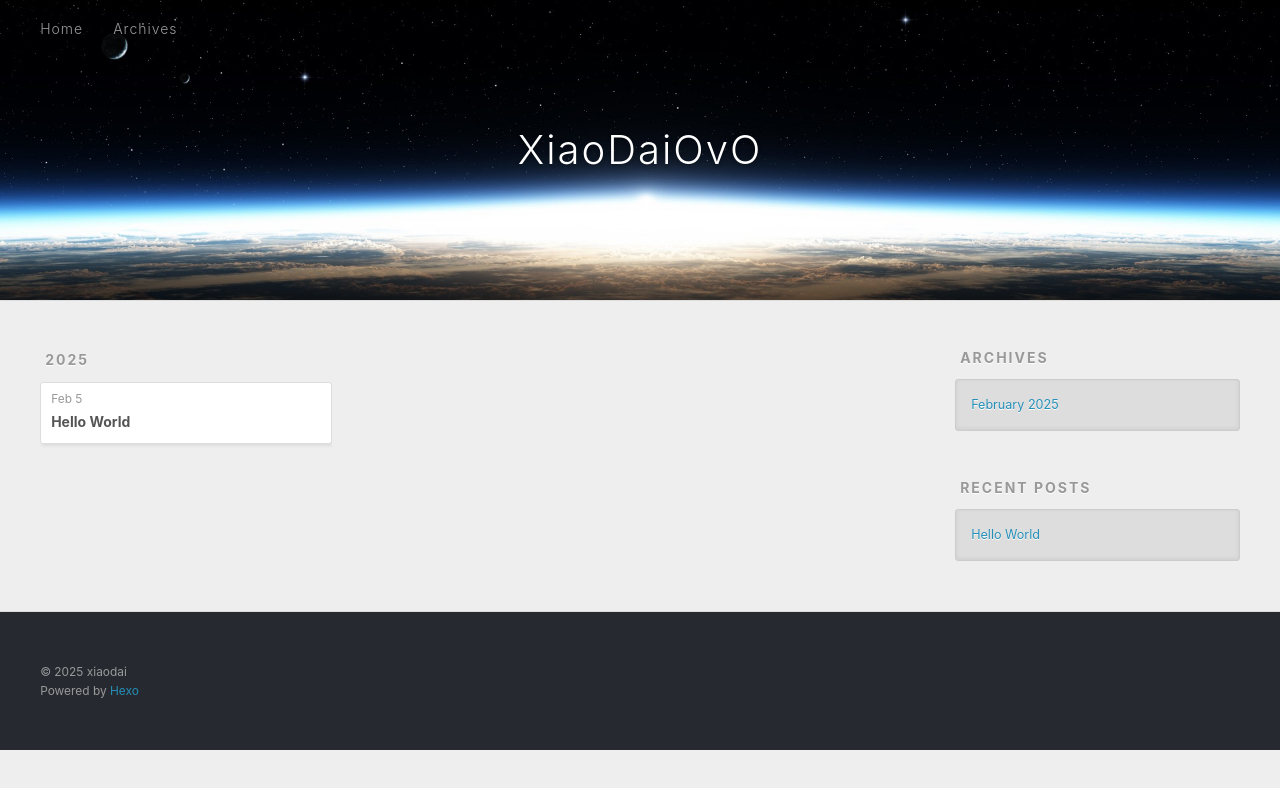
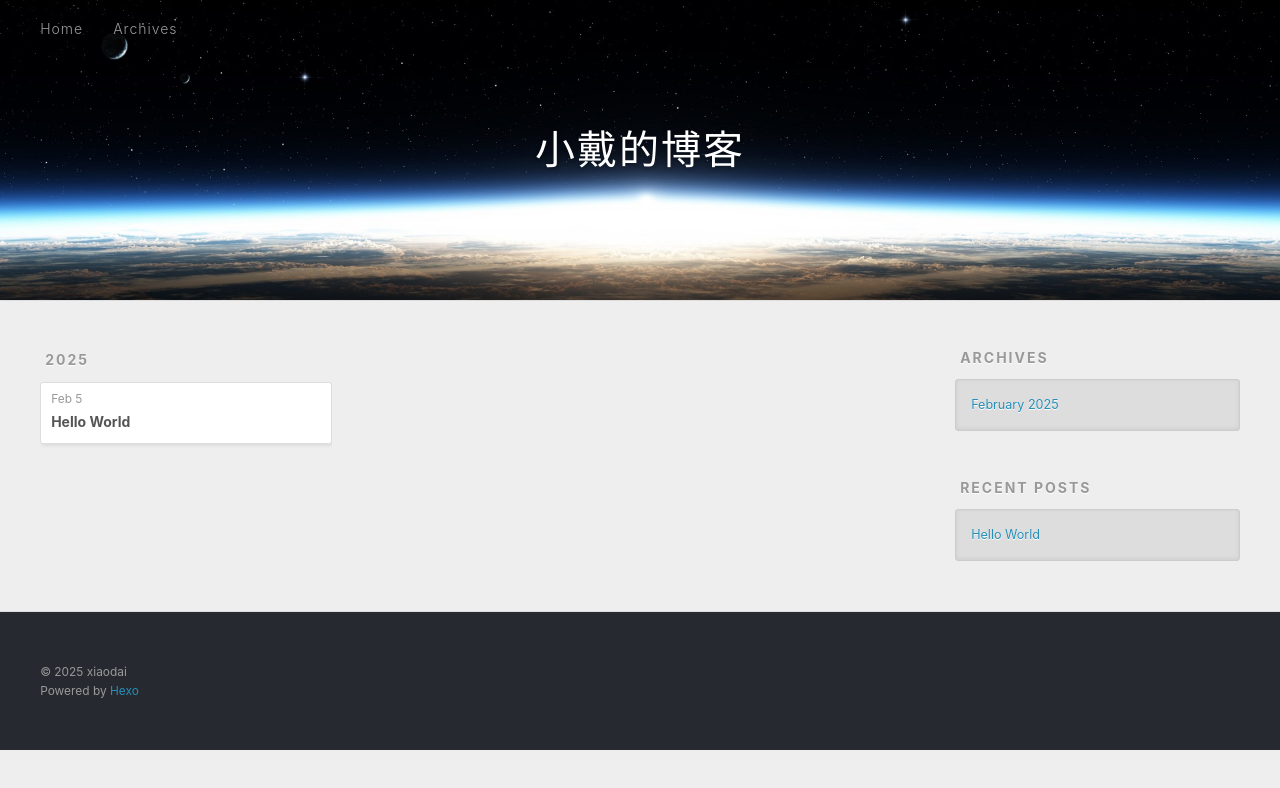
Before and after one commit to XiaoDaiOvO/XiaoDaiOvO.github.io, a plain HTML site: page archives/2025/02/index.html in a window 1280 px wide. Drawn offline with Linux system fonts and the light colour scheme.

Commit message:
Site updated: 2025-02-05 16:03:11

```diff
--- a/archives/2025/02/index.html
+++ b/archives/2025/02/index.html
@@ -4,17 +4,17 @@
   <meta charset="utf-8">
 
 
-  <title>Archives: 2025/2 | XiaoDaiOvO</title>
+  <title>Archives: 2025/2 | 小戴的博客</title>
   <meta name="viewport" content="width=device-width, initial-scale=1, shrink-to-fit=no">
   <meta property="og:type" content="website">
-<meta property="og:title" content="XiaoDaiOvO">
+<meta property="og:title" content="小戴的博客">
 <meta property="og:url" content="http://example.com/archives/2025/02/index.html">
-<meta property="og:site_name" content="XiaoDaiOvO">
+<meta property="og:site_name" content="小戴的博客">
 <meta property="og:locale" content="en_US">
 <meta property="article:author" content="xiaodai">
 <meta name="twitter:card" content="summary">
 
-    <link rel="alternate" href="/atom.xml" title="XiaoDaiOvO" type="application/atom+xml">
+    <link rel="alternate" href="/atom.xml" title="小戴的博客" type="application/atom+xml">
 
 
     <link rel="shortcut icon" href="/favicon.png">
@@ -39,7 +39,7 @@
   <div id="header-outer" class="outer">
     <div id="header-title" class="inner">
       <h1 id="logo-wrap">
-        <a href="/" id="logo">XiaoDaiOvO</a>
+        <a href="/" id="logo">小戴的博客</a>
       </h1>
 
     </div>
```
Also changed, not shown: 2025/02/05/hello-world/index.html (+4 -4 lines), archives/2025/index.html (+5 -5 lines), archives/index.html (+5 -5 lines), index.html (+5 -5 lines).
